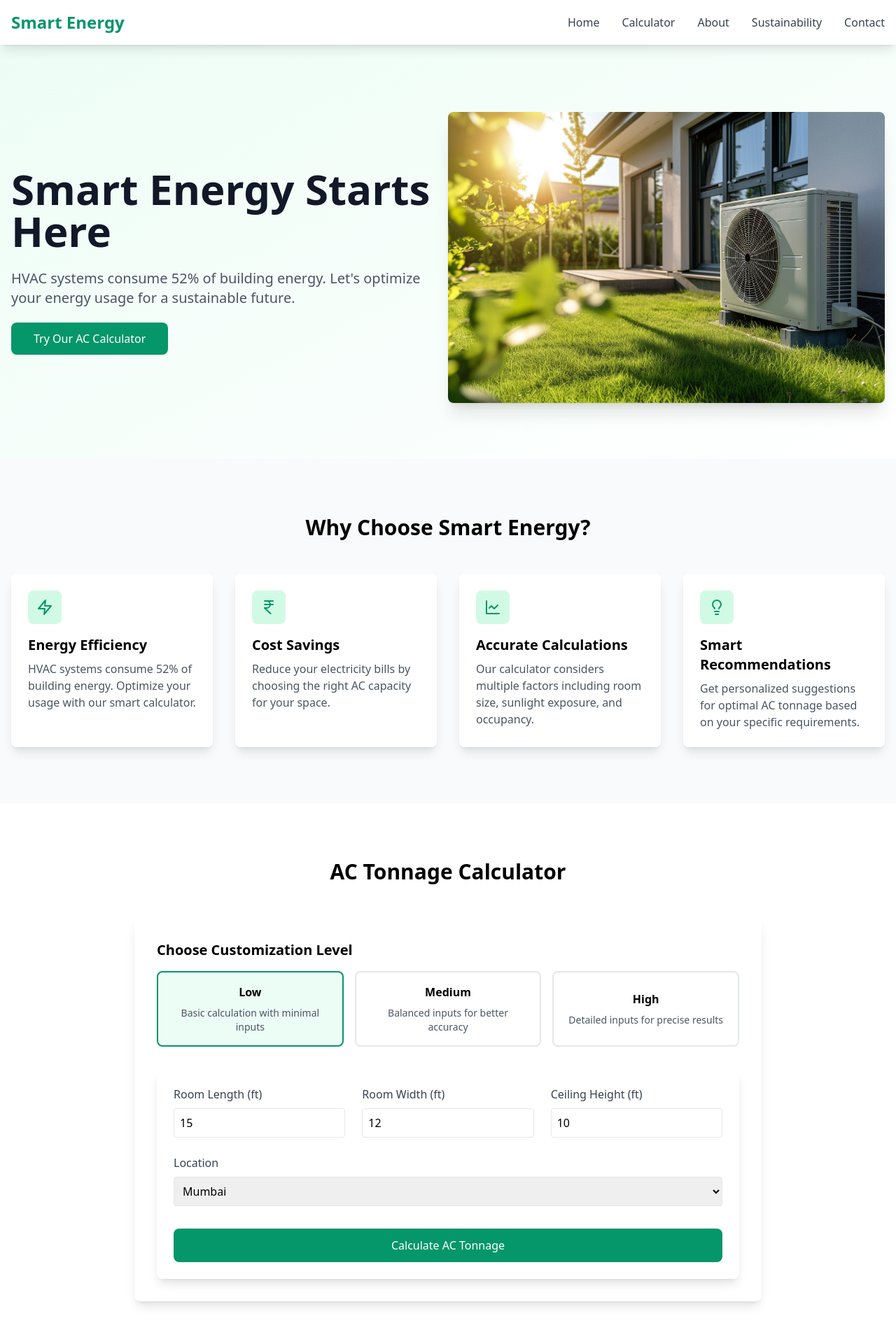
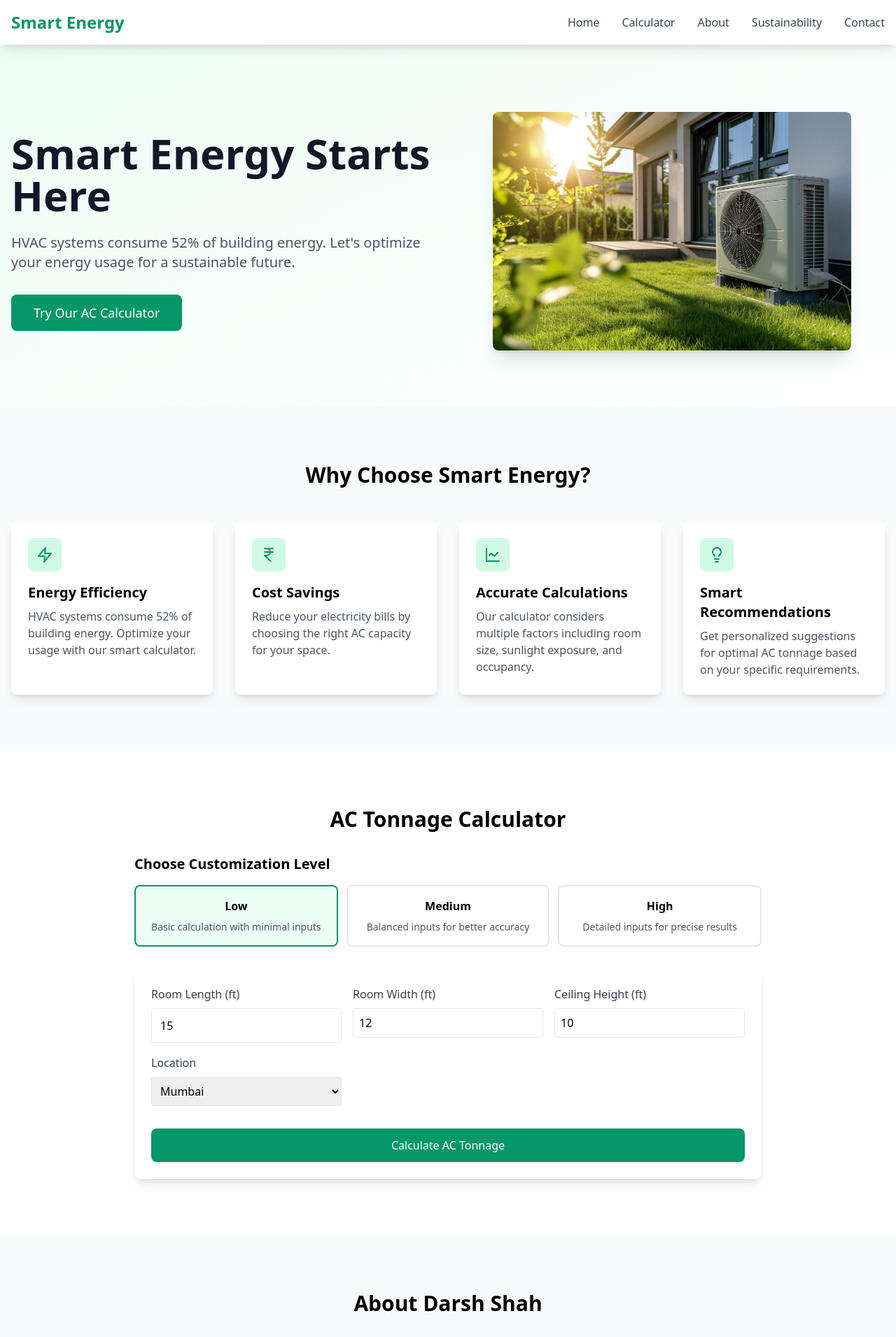
Before and after one commit to krishij03/testSiteACcalc, a React (Vite) app: page / in a window 1280 px wide. Shown: the top 1911 px of the page at 70% size. Built offline with nearby package versions, Linux system fonts and the light colour scheme.

Commit message:
bettering mobile responsiveness

```diff
--- a/src/components/Calculator.tsx
+++ b/src/components/Calculator.tsx
@@ -90,10 +90,9 @@ const Calculator = () => {
   };
 
   const renderLowLevelInputs = () => (
-    <div className="space-y-6">
-      <div className="grid grid-cols-1 md:grid-cols-3 gap-6">
+    <div className="grid grid-cols-1 sm:grid-cols-2 md:grid-cols-3 gap-4">
       <div>
-          <label className="block text-gray-700 mb-2">Room Length (ft)</label>
+        <label className="block text-gray-700 text-sm md:text-base mb-2">Room Length (ft)</label>
         <input
           type="number"
           value={inputs.roomDimensions.length}
@@ -101,7 +100,7 @@ const Calculator = () => {
             ...inputs,
             roomDimensions: { ...inputs.roomDimensions, length: Number(e.target.value) }
           })}
-            className="w-full p-2 border rounded focus:ring-2 focus:ring-emerald-500"
+          className="w-full p-2 md:p-3 border rounded focus:ring-2 focus:ring-emerald-500"
         />
       </div>
       <div>
@@ -128,7 +127,6 @@ const Calculator = () => {
           className="w-full p-2 border rounded focus:ring-2 focus:ring-emerald-500"
         />
       </div>
-      </div>
       <div>
         <label className="block text-gray-700 mb-2">Location</label>
         <select
@@ -147,19 +145,18 @@ const Calculator = () => {
   );
 
   const renderMediumLevelInputs = () => (
-    <div className="space-y-6 mt-6">
-      <div className="grid grid-cols-1 md:grid-cols-2 gap-6">
+    <div className="grid grid-cols-1 sm:grid-cols-2 md:grid-cols-3 gap-4 mt-4">
       <div>
-          <label className="block text-gray-700 mb-2">Number of Occupants</label>
+        <label className="block text-gray-700 text-sm md:text-base mb-2">Number of Occupants</label>
         <input
           type="number"
           value={inputs.occupants || DEFAULT_VALUES.occupants}
           onChange={(e) => setInputs({ ...inputs, occupants: Number(e.target.value) })}
-            className="w-full p-2 border rounded focus:ring-2 focus:ring-emerald-500"
+          className="w-full p-2 md:p-3 border rounded focus:ring-2 focus:ring-emerald-500"
         />
       </div>
       <div>
-          <label className="block text-gray-700 mb-2">Window Area (sq ft)</label>
+        <label className="block text-gray-700 text-sm md:text-base mb-2">Window Area (sq ft)</label>
         <input
           type="number"
           value={inputs.windowDetails?.area || DEFAULT_VALUES.windowArea}
@@ -167,17 +164,15 @@ const Calculator = () => {
             ...inputs,
             windowDetails: { ...inputs.windowDetails, area: Number(e.target.value) }
           })}
-            className="w-full p-2 border rounded focus:ring-2 focus:ring-emerald-500"
+          className="w-full p-2 md:p-3 border rounded focus:ring-2 focus:ring-emerald-500"
         />
       </div>
-      </div>
-      <div className="grid grid-cols-1 md:grid-cols-2 gap-6">
       <div>
-          <label className="block text-gray-700 mb-2">Floor Level</label>
+        <label className="block text-gray-700 text-sm md:text-base mb-2">Floor Level</label>
         <select
           value={inputs.floorLevel || DEFAULT_VALUES.floorLevel}
           onChange={(e) => setInputs({ ...inputs, floorLevel: e.target.value as FloorLevel })}
-            className="w-full p-2 border rounded focus:ring-2 focus:ring-emerald-500"
+          className="w-full p-2 md:p-3 border rounded focus:ring-2 focus:ring-emerald-500"
         >
           <option value="ground">Ground Floor</option>
           <option value="middle">Middle Floor</option>
@@ -185,7 +180,7 @@ const Calculator = () => {
         </select>
       </div>
       <div>
-          <label className="block text-gray-700 mb-2">Kitchen in Room?</label>
+        <label className="block text-gray-700 text-sm md:text-base mb-2">Kitchen in Room?</label>
         <div className="flex items-center space-x-4 mt-2">
           <label className="inline-flex items-center">
             <input
@@ -208,21 +203,19 @@ const Calculator = () => {
         </div>
       </div>
     </div>
-    </div>
   );
 
   const renderHighLevelInputs = () => (
-    <div className="space-y-6 mt-6">
-      <div className="grid grid-cols-1 md:grid-cols-3 gap-6">
+    <div className="grid grid-cols-1 sm:grid-cols-2 md:grid-cols-3 gap-4 mt-4">
       <div>
-          <label className="block text-gray-700 mb-2">Window Orientation</label>
+        <label className="block text-gray-700 text-sm md:text-base mb-2">Window Orientation</label>
         <select
           value={inputs.windowDetails?.orientation || DEFAULT_VALUES.windowOrientation}
           onChange={(e) => setInputs({
             ...inputs,
             windowDetails: { ...inputs.windowDetails, orientation: e.target.value as WindowOrientation }
           })}
-            className="w-full p-2 border rounded focus:ring-2 focus:ring-emerald-500"
+          className="w-full p-2 md:p-3 border rounded focus:ring-2 focus:ring-emerald-500"
         >
           <option value="north">North</option>
           <option value="south">South</option>
@@ -231,11 +224,11 @@ const Calculator = () => {
         </select>
       </div>
       <div>
-          <label className="block text-gray-700 mb-2">Wall Insulation</label>
+        <label className="block text-gray-700 text-sm md:text-base mb-2">Wall Insulation</label>
         <select
           value={inputs.insulationQuality || DEFAULT_VALUES.insulationQuality}
           onChange={(e) => setInputs({ ...inputs, insulationQuality: e.target.value as InsulationQuality })}
-            className="w-full p-2 border rounded focus:ring-2 focus:ring-emerald-500"
+          className="w-full p-2 md:p-3 border rounded focus:ring-2 focus:ring-emerald-500"
         >
           <option value="poor">Poor</option>
           <option value="average">Average</option>
@@ -243,55 +236,51 @@ const Calculator = () => {
         </select>
       </div>
       <div>
-          <label className="block text-gray-700 mb-2">Room Usage</label>
+        <label className="block text-gray-700 text-sm md:text-base mb-2">Room Usage</label>
         <select
           value={inputs.roomUsage || DEFAULT_VALUES.roomUsage}
           onChange={(e) => setInputs({ ...inputs, roomUsage: e.target.value as RoomUsage })}
-            className="w-full p-2 border rounded focus:ring-2 focus:ring-emerald-500"
+          className="w-full p-2 md:p-3 border rounded focus:ring-2 focus:ring-emerald-500"
         >
           <option value="residential">Residential</option>
           <option value="office">Office</option>
           <option value="commercial">Commercial</option>
         </select>
       </div>
-      </div>
-      <div className="grid grid-cols-1 md:grid-cols-3 gap-6">
       <div>
-          <label className="block text-gray-700 mb-2">Appliance Load (Watts)</label>
+        <label className="block text-gray-700 text-sm md:text-base mb-2">Appliance Load (Watts)</label>
         <input
           type="number"
           value={inputs.applianceLoad || DEFAULT_VALUES.applianceLoad}
           onChange={(e) => setInputs({ ...inputs, applianceLoad: Number(e.target.value) })}
-            className="w-full p-2 border rounded focus:ring-2 focus:ring-emerald-500"
+          className="w-full p-2 md:p-3 border rounded focus:ring-2 focus:ring-emerald-500"
         />
       </div>
       <div>
-          <label className="block text-gray-700 mb-2">Sunlight Hours</label>
+        <label className="block text-gray-700 text-sm md:text-base mb-2">Sunlight Hours</label>
         <input
           type="number"
           value={inputs.sunlightHours || DEFAULT_VALUES.sunlightHours}
           onChange={(e) => setInputs({ ...inputs, sunlightHours: Number(e.target.value) })}
-            className="w-full p-2 border rounded focus:ring-2 focus:ring-emerald-500"
+          className="w-full p-2 md:p-3 border rounded focus:ring-2 focus:ring-emerald-500"
         />
       </div>
       <div>
-          <label className="block text-gray-700 mb-2">Ventilation Rate (ACH)</label>
+        <label className="block text-gray-700 text-sm md:text-base mb-2">Ventilation Rate (ACH)</label>
         <input
           type="number"
           step="0.1"
           value={inputs.ventilationRate || DEFAULT_VALUES.ventilationRate}
           onChange={(e) => setInputs({ ...inputs, ventilationRate: Number(e.target.value) })}
-            className="w-full p-2 border rounded focus:ring-2 focus:ring-emerald-500"
+          className="w-full p-2 md:p-3 border rounded focus:ring-2 focus:ring-emerald-500"
         />
       </div>
-      </div>
-      <div className="grid grid-cols-1 md:grid-cols-2 gap-6">
       <div>
-          <label className="block text-gray-700 mb-2">Building Material</label>
+        <label className="block text-gray-700 text-sm md:text-base mb-2">Building Material</label>
         <select
           value={inputs.buildingMaterial || DEFAULT_VALUES.buildingMaterial}
           onChange={(e) => setInputs({ ...inputs, buildingMaterial: e.target.value as BuildingMaterial })}
-            className="w-full p-2 border rounded focus:ring-2 focus:ring-emerald-500"
+          className="w-full p-2 md:p-3 border rounded focus:ring-2 focus:ring-emerald-500"
         >
           <option value="concrete">Concrete</option>
           <option value="brick">Brick</option>
@@ -299,7 +288,7 @@ const Calculator = () => {
         </select>
       </div>
       <div>
-          <label className="block text-gray-700 mb-2">Roof Exposure</label>
+        <label className="block text-gray-700 text-sm md:text-base mb-2">Roof Exposure</label>
         <div className="flex items-center space-x-4 mt-2">
           <label className="inline-flex items-center">
             <input
@@ -322,19 +311,18 @@ const Calculator = () => {
         </div>
       </div>
     </div>
-    </div>
   );
 
   return (
-    <section id="calculator" className="py-20 bg-white">
+    <section id="calculator" className="py-12 md:py-20 bg-white">
       <div className="container mx-auto px-4">
-        <h2 className="text-3xl font-bold text-center mb-12">AC Tonnage Calculator</h2>
+        <h2 className="text-2xl md:text-3xl font-bold text-center mb-8">AC Tonnage Calculator</h2>
 
-        <div className="max-w-4xl mx-auto bg-white rounded-lg shadow-lg p-8">
+        <div className="max-w-4xl mx-auto">
           {/* Customization Level Selector */}
           <div className="mb-8">
-            <h3 className="text-xl font-semibold mb-4">Choose Customization Level</h3>
-            <div className="grid grid-cols-3 gap-4">
+            <h3 className="text-lg md:text-xl font-semibold mb-4">Choose Customization Level</h3>
+            <div className="grid grid-cols-1 sm:grid-cols-3 gap-3">
               {(['low', 'medium', 'high'] as CustomizationLevel[]).map((level) => (
                 <button
                   key={level}
@@ -352,7 +340,7 @@ const Calculator = () => {
                   }`}
                 >
                   <div className="font-semibold capitalize mb-2">{level}</div>
-                  <div className="text-sm text-gray-600">
+                  <div className="text-xs md:text-sm text-gray-600">
                     {level === 'low' && 'Basic calculation with minimal inputs'}
                     {level === 'medium' && 'Balanced inputs for better accuracy'}
                     {level === 'high' && 'Detailed inputs for precise results'}
@@ -363,47 +351,36 @@ const Calculator = () => {
           </div>
 
           {/* Input Fields */}
+          <div className="bg-white rounded-lg shadow-lg p-4 md:p-6">
             <div className="space-y-6">
-            <motion.div
-              className="bg-white p-6 rounded-lg shadow-lg"
-              initial={{ opacity: 0, y: 20 }}
-              animate={{ opacity: 1, y: 0 }}
-              transition={{ duration: 0.5 }}
-            >
               {renderLowLevelInputs()}
               {customizationLevel !== 'low' && renderMediumLevelInputs()}
               {customizationLevel === 'high' && renderHighLevelInputs()}
+            </div>
 
+            {/* Calculate Button */}
             <div className="mt-8">
               <button
                 onClick={calculateTonnage}
-                  className="w-full bg-emerald-600 text-white py-3 rounded-lg hover:bg-emerald-700 transition duration-300"
+                className="w-full py-3 bg-emerald-600 text-white rounded-lg hover:bg-emerald-700 transition duration-300 text-sm md:text-base"
               >
                 Calculate AC Tonnage
               </button>
             </div>
-            </motion.div>
 
-            <AnimatePresence>
+            {/* Results Section */}
             {result && (
-                <motion.div
-                  initial={{ opacity: 0, height: 0 }}
-                  animate={{ opacity: 1, height: 'auto' }}
-                  exit={{ opacity: 0, height: 0 }}
-                  transition={{ duration: 0.3 }}
-                  className="mt-6 p-6 bg-emerald-50 rounded-lg"
-                >
-                  <h3 className="text-xl font-semibold mb-2">Recommended AC Tonnage:</h3>
-                  <p className="text-3xl text-emerald-600 font-bold">
+              <div className="mt-6 p-4 md:p-6 bg-emerald-50 rounded-lg">
+                <h3 className="text-lg md:text-xl font-semibold mb-2">Recommended AC Tonnage:</h3>
+                <p className="text-2xl md:text-3xl text-emerald-600 font-bold">
                   {Math.ceil(result * 2) / 2} Tons
                 </p>
-                  <p className="mt-2 text-gray-600">
+                <p className="mt-2 text-sm md:text-base text-gray-600">
                   This calculation is based on your input parameters and standard cooling load factors.
                   For the most accurate results, please consult with an HVAC professional.
                 </p>
-                </motion.div>
+              </div>
             )}
-            </AnimatePresence>
           </div>
         </div>
       </div>
--- a/src/components/Hero.tsx
+++ b/src/components/Hero.tsx
@@ -4,17 +4,17 @@ import acImage from '../assets/types-of-air-conditioners.jpeg';
 
 const Hero = () => {
   return (
-    <section id="home" className="pt-20 bg-gradient-to-br from-emerald-50 to-white">
-      <div className="container mx-auto px-4 py-20">
-        <div className="flex flex-col md:flex-row items-center justify-between">
+    <section id="home" className="pt-16 md:pt-20 bg-gradient-to-br from-emerald-50 to-white">
+      <div className="container mx-auto px-4 py-12 md:py-20">
+        <div className="flex flex-col md:flex-row items-center justify-between gap-8">
           <motion.div
-            className="md:w-1/2 mb-10 md:mb-0"
+            className="w-full md:w-1/2 text-center md:text-left"
             initial={{ opacity: 0, x: -50 }}
             animate={{ opacity: 1, x: 0 }}
             transition={{ duration: 0.6 }}
           >
             <motion.h1
-              className="text-4xl md:text-6xl font-bold text-gray-900 mb-6"
+              className="text-3xl sm:text-4xl md:text-5xl lg:text-6xl font-bold text-gray-900 mb-4 md:mb-6"
               initial={{ opacity: 0, y: 20 }}
               animate={{ opacity: 1, y: 0 }}
               transition={{ delay: 0.2, duration: 0.6 }}
@@ -22,7 +22,7 @@ const Hero = () => {
               Smart Energy Starts Here
             </motion.h1>
             <motion.p
-              className="text-xl text-gray-600 mb-8"
+              className="text-lg md:text-xl text-gray-600 mb-6 md:mb-8 px-4 md:px-0"
               initial={{ opacity: 0, y: 20 }}
               animate={{ opacity: 1, y: 0 }}
               transition={{ delay: 0.4, duration: 0.6 }}
@@ -32,7 +32,7 @@ const Hero = () => {
             </motion.p>
             <motion.a
               href="#calculator"
-              className="bg-emerald-600 text-white px-8 py-3 rounded-lg hover:bg-emerald-700 transition duration-300"
+              className="inline-block bg-emerald-600 text-white px-6 sm:px-8 py-3 rounded-lg hover:bg-emerald-700 transition duration-300 text-base sm:text-lg"
               initial={{ opacity: 0, y: 20 }}
               animate={{ opacity: 1, y: 0 }}
               transition={{ delay: 0.6, duration: 0.6 }}
@@ -43,7 +43,7 @@ const Hero = () => {
             </motion.a>
           </motion.div>
           <motion.div
-            className="md:w-1/2"
+            className="w-full md:w-1/2 mt-8 md:mt-0"
             initial={{ opacity: 0, x: 50 }}
             animate={{ opacity: 1, x: 0 }}
             transition={{ duration: 0.6 }}
@@ -51,7 +51,7 @@ const Hero = () => {
             <img
               src={acImage}
               alt="Smart Energy"
-              className="rounded-lg shadow-xl"
+              className="rounded-lg shadow-xl w-full max-w-lg mx-auto"
             />
           </motion.div>
         </div>
```
Lines whose indentation alone changed are shown as unchanged.
